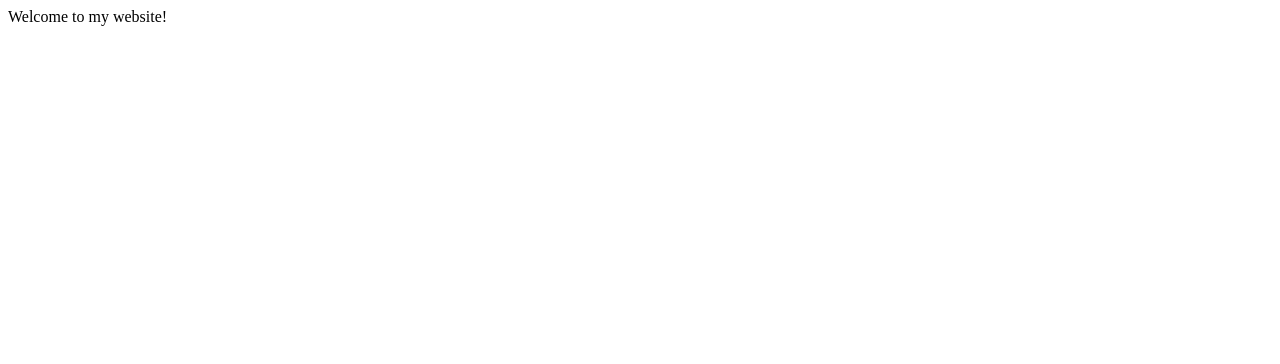
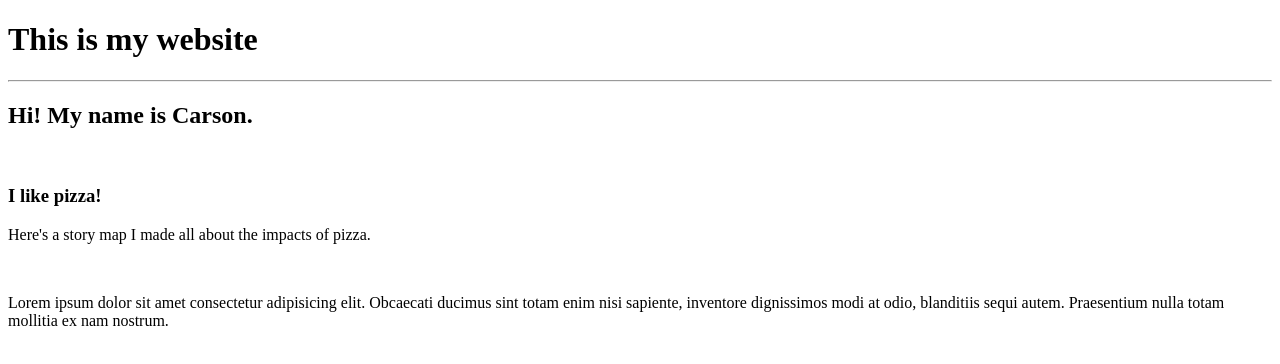
Before and after one commit to Carson274/Personal-Website, a plain HTML site: page index.html in a window 1280 px wide. Drawn offline with Linux system fonts and the light colour scheme.

Commit message:
Created some paragraphs, breaks, and line breaks.

```diff
--- a/index.html
+++ b/index.html
@@ -3,10 +3,18 @@
 <html>
 
 <head>
-    <title>Carpet Cafe</title>
+    <!--This will appear on the website's tab.-->
+    <title>Carson's Website</title>
 </head>
 <body>
-    Welcome to my website!
+    <h1>This is my website</h1>
+    <hr>
+    <h2>Hi! My name is Carson.</h2>
+    <br>
+    <h3>I like pizza!</h3>
+    <p>Here's a story map I made all about the impacts of pizza.</p>
+    <br>
+    <p>Lorem ipsum dolor sit amet consectetur adipisicing elit. Obcaecati ducimus sint totam enim nisi sapiente, inventore dignissimos modi at odio, blanditiis sequi autem. Praesentium nulla totam mollitia ex nam nostrum.</p>
 </body>
 
 </html>
```
